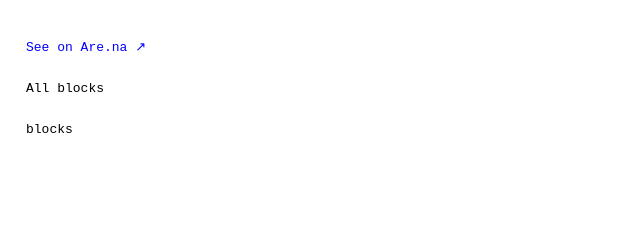
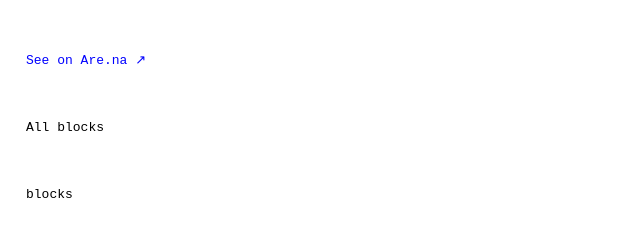
Before and after one commit to typography-interaction-2425/links, a plain HTML site: page index.html in a window 1280 px wide. Shown: the whole page, without its empty margins (0-640 px from the left). Drawn offline with nearby package versions, Linux system fonts and the light colour scheme; no server answers.

Commit message:
Variable, of course

```diff
--- a/assets/style.css
+++ b/assets/style.css
@@ -1,13 +1,15 @@
 /* These styles are just to make it easier to see the blocks, initially. */
 
 body {
+	--spacing: 2em;
+
 	font-family: monospace;
-	padding: 2em;
+	padding: var(--spacing);
 }
 
 body, header, section, ul, li, footer {
 	display: grid;
-	gap: 1em;
+	gap: var(--spacing);
 }
 
 a { color: blue; }
```
